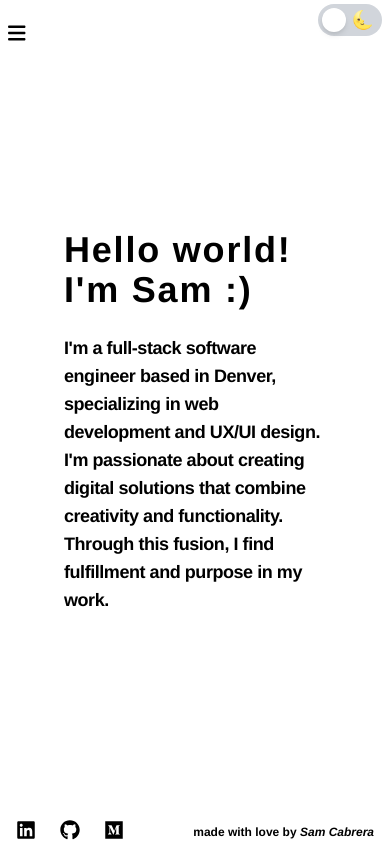
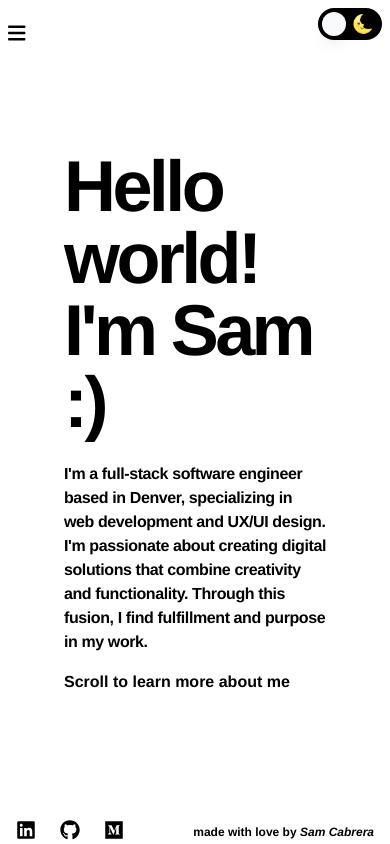
Before and after one commit to samanthacabrera/portfolio, a React (Vite) app: page / in a window 390 px wide. Shown: the top 844 px of the page. Built offline with nearby package versions, Linux system fonts and the light colour scheme; no server answers.

Commit message:
update services, remove hero image

```diff
--- a/src/pages/homepage/Hero.jsx
+++ b/src/pages/homepage/Hero.jsx
@@ -1,67 +1,21 @@
-import React, { useState } from "react";
+import React from "react";
 
 function Hero() {
-  // const resumeDownloadLink = '/samanthaCabreraResume.pdf';
-  const [isHovered, setIsHovered] = useState(false);
 
   return (
     <div className="h-screen flex p-8">
 
-      <div className="group flex flex-col justify-center space-y-4 text-left w-full lg:w-1/2 p-8 relative">
-        <h1 className="text-4xl lg:text-6xl tracking-wider mb-2 relative z-10">
+      <div className="group flex flex-col justify-center space-y-4 text-left w-full p-8 relative">
+        <h1 className="text-7xl lg:text-9xl tracking-tighter mb-2 relative z-10">
           Hello world!<br />
           I'm <span className="group-hover:text-orange-500 transition duration-500">Sam</span> :)
         </h1>
-        <p className="text-lg tracking-tight max-w-lg relative z-10">
+        <p className="tracking-tight max-w-lg relative z-10">
           I'm a full-stack software engineer based in Denver, specializing in web development and UX/UI design.
-          I'm <span className="group-hover:text-lime-600 transition duration-500 delay-200">passionate</span> about creating digital solutions that combine <span className="group-hover:text-yellow-500 transition duration-500 delay-500">creativity</span> and <span className="group-hover:text-cyan-600 transition duration-500 delay-700">functionality</span>.
+          I'm <span className="group-hover:text-lime-600 transition duration-500 delay-200">passionate</span> about creating digital solutions that combine <span className="group-hover:text-yellow-500 transition duration-500 delay-300">creativity</span> and <span className="group-hover:text-cyan-600 transition duration-500 delay-400">functionality</span>.
           Through this fusion, I find fulfillment and purpose in my work.
         </p>
-
-        {/* <a
-          href={resumeDownloadLink}
-          download="samanthaCabreraResume.pdf"
-          className="hover:scale-105 transition duration-500 self-start border-2 border-current rounded-full mt-1 px-4 py-2 text-xs relative z-10"
-        >
-          <span className="group-hover:text-slate-100 group-hover:text-opacity-60 transition duration-500 delay-1000">
-            Download Resume
-          </span>
-        </a> */}
-      </div>
-
-
-      <div
-        className="w-1/2 self-center hidden lg:flex flex-col items-center pl-24 relative"
-        onMouseEnter={() => setIsHovered(true)}
-        onMouseLeave={() => setIsHovered(false)}
-      >
-        <div className="relative ">
-          {/* Image */}
-          <img
-            src="/me.png"
-            alt="Sam"
-            style={{ objectPosition: '25% 50%' }}
-            className="rounded-lg shadow-lg object-cover h-[450px] w-[330px] transition-transform duration-1000 ease-in-out transform -rotate-2"
-          />
-
-
-          <div className="absolute -top-6 -left-16 transform -rotate-12">
-            <img
-              src="/tape.png"
-              alt="Tape"
-              className="h-24 opacity-90"
-            />
-          </div>
-
-          <div className="absolute -top-6 -right-12 transform rotate-12">
-            <img
-              src="/tape.png"
-              alt="Tape"
-              className="h-24 opacity-90 "
-            />
-          </div>
-
-        </div>
+        <p className="">Scroll to learn more about me</p>
       </div>
     </div>
   );
--- a/src/pages/homepage/Home.jsx
+++ b/src/pages/homepage/Home.jsx
@@ -2,6 +2,7 @@ import React from "react";
 import Hero from "./Hero";
 import Intro from "./Intro";
 import ProjectsList from "./ProjectsList";
+import Services from "./Services";
 import Blog from "./Blog";
 
 function Home() {
@@ -32,7 +33,6 @@ function Home() {
                     className="w-screen h-screen flex flex-col items-center justify-center"
                     style={{ scrollSnapAlign: "start" }}
                 >
-                    <img src="/doodles/star2.png" className="self-end transform scale-x-[-1] translate-y-12 size-40" />
                     <Blog />
                 </section>
 
@@ -41,7 +41,8 @@ function Home() {
                     className="w-screen h-screen flex items-center justify-around"
                     style={{ scrollSnapAlign: "start" }}
                 >
-                    <img src="/doodles/paper1.png" className="size-20" />
+                    <img src="/doodles/star4.png" className="size-20" />
+
 
                 </section>
                 <section
@@ -71,7 +72,7 @@ function Home() {
                     className="w-screen h-screen flex flex-col items-center justify-around"
                     style={{ scrollSnapAlign: "start" }}
                 >
-                    <img src="/doodles/star4.png" className="size-20" />
+                    <Services/>
                 </section>
                 <section
                     className="w-screen h-screen flex items-center justify-center"
--- /dev/null
+++ b/src/pages/homepage/Services.jsx
@@ -0,0 +1,47 @@
+import React from "react";
+
+const Services = () => {
+  const services = [
+    {
+      title: "New Website Design",
+      description:
+        "A clean, responsive website with up to 3 pages, ideal for personal portfolios or small businesses.",
+      price: "$500",
+    },
+    {
+      title: "Website Performance & SEO Optimization",
+      description:
+        "Improve website speed, implement basic SEO, and ensure mobile responsiveness.",
+      price: "$2,500",
+    },
+    {
+      title: "Custom Full-Stack Web Application",
+      description:
+        "Includes both frontend and backend development, along with user authentication and API integration.",
+      price: "$5,000+",
+    },
+  ];
+
+  return (
+    <div className="max-w-4xl mx-auto py-12 px-4 sm:px-6 lg:px-8 text-gray-900">
+      <h2 className="text-2xl text-center pb-2 mb-12 border-b-2 border-black">
+        My Services
+      </h2>
+
+      <div className="grid gap-8 sm:grid-cols-1 lg:grid-cols-3">
+        {services.map((service, index) => (
+          <div
+            key={index}
+            className="p-6 border border-black rounded hover:scale-105 duration-300"
+          >
+            <h3 className="text-xl font-bold mb-4">{service.title}</h3>
+            <p className="text-sm leading-relaxed mb-6">{service.description}</p>
+            <p className="text-lg font-extrabold">{service.price}</p>
+          </div>
+        ))}
+      </div>
+    </div>
+  );
+};
+
+export default Services;
--- a/src/utils/Background.jsx
+++ b/src/utils/Background.jsx
@@ -32,13 +32,13 @@ const Background = () => {
                 style={{ zIndex: -1 }}
             ></div>
             <div
-                className="absolute top-1 right-2 transition-all duration-300 ease-in-out"
+                className="fixed top-2 right-2 transition-all duration-300 ease-in-out"
                 style={{ zIndex: 1 }}
             >
                 <button
                     onClick={toggleDayNight}
                     className={`w-16 h-8 flex items-center relative rounded-full p-1 transition-colors duration-300 ${
-                        isDayMode ? 'bg-gray-300' : 'bg-gray-600'
+                        isDayMode ? 'bg-black' : 'bg-white'
                     }`}
                 >
                     {/* Sun Emoji */}
@@ -52,8 +52,8 @@ const Background = () => {
 
                     {/* Toggle Circle */}
                     <span
-                        className={`w-6 h-6 bg-white rounded-full shadow-md transform transition-transform duration-300 ${
-                            isDayMode ? 'translate-x-0' : 'translate-x-7'
+                        className={`w-6 h-6 rounded-full shadow-lg transform transition-transform duration-300 ${
+                            isDayMode ? 'translate-x-0 bg-gray-50' : 'translate-x-8 bg-gray-300'
                         }`}
                     ></span>
 
```
